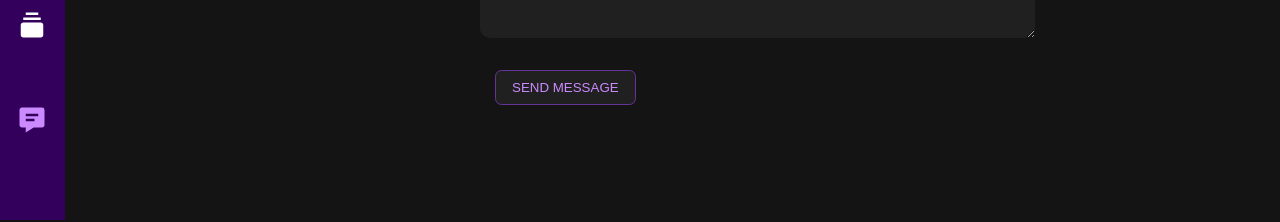
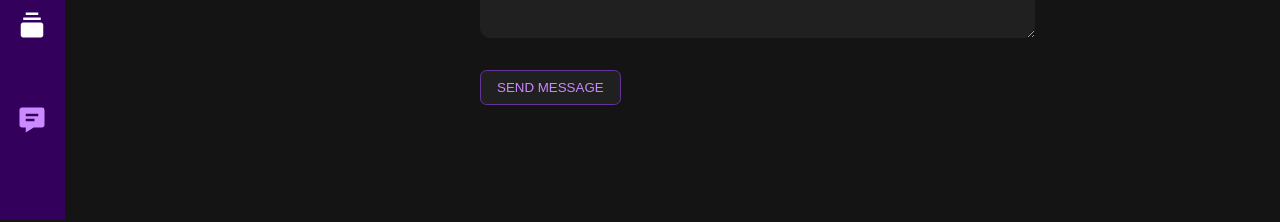
Before and after one commit to praveenK257/portfolio, a React (Create React App) app: page /contact in a window 1280 px wide. Shown: the part 580-802 px from the top of the page. Built offline with nearby package versions, Linux system fonts and the light colour scheme; the HTML template or start-up script is replaced by a standard one.

Commit message:
button alignment fixed

```diff
--- a/src/components/contact/Contact.css
+++ b/src/components/contact/Contact.css
@@ -27,11 +27,6 @@
     .contact-form {
         margin-left: 0 !important;
     }
-
-    #contactsubmit{
-        position: relative;
-        left: 15px;
-    }
 }
 
 @media screen and (min-width: 900px){
```
